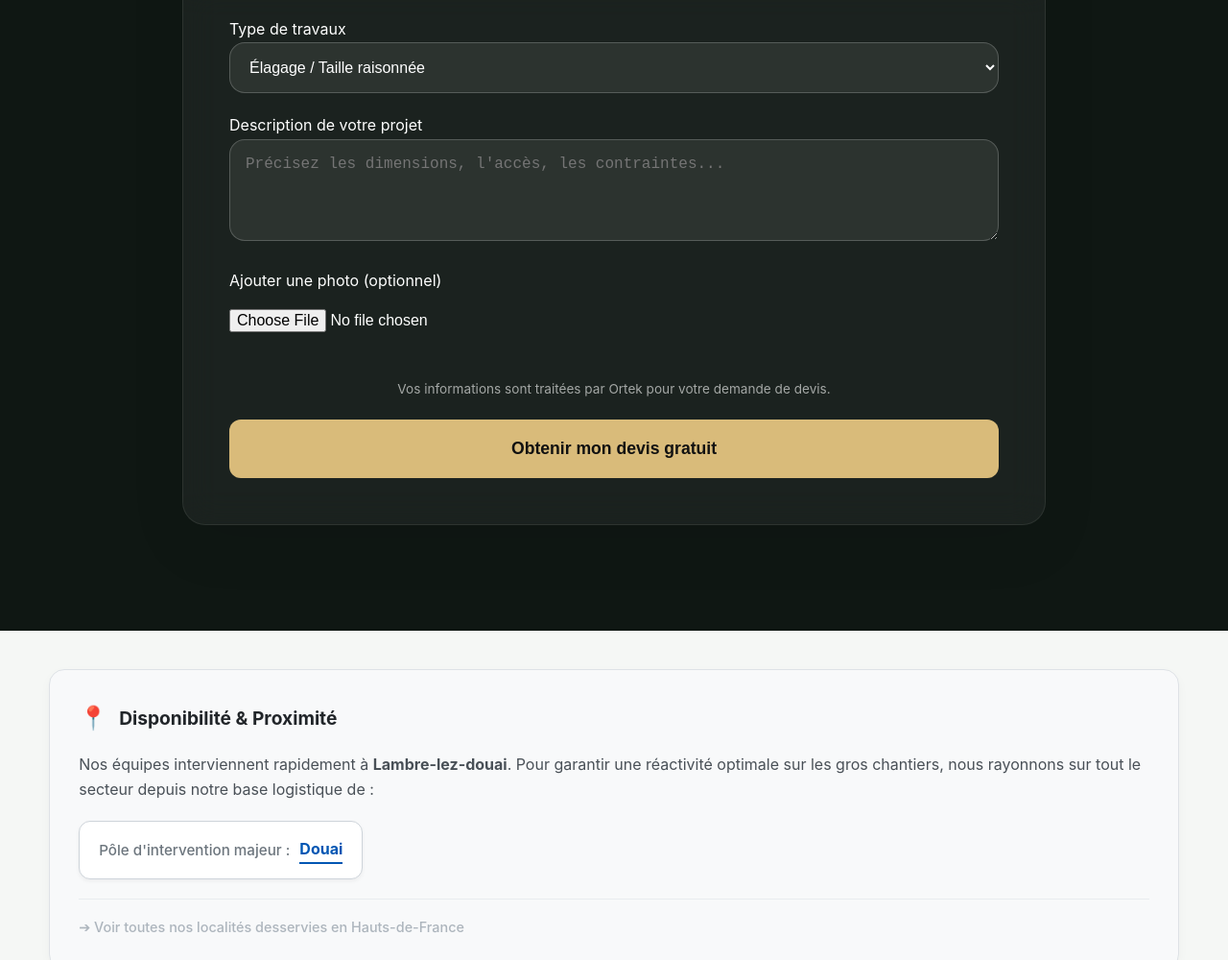
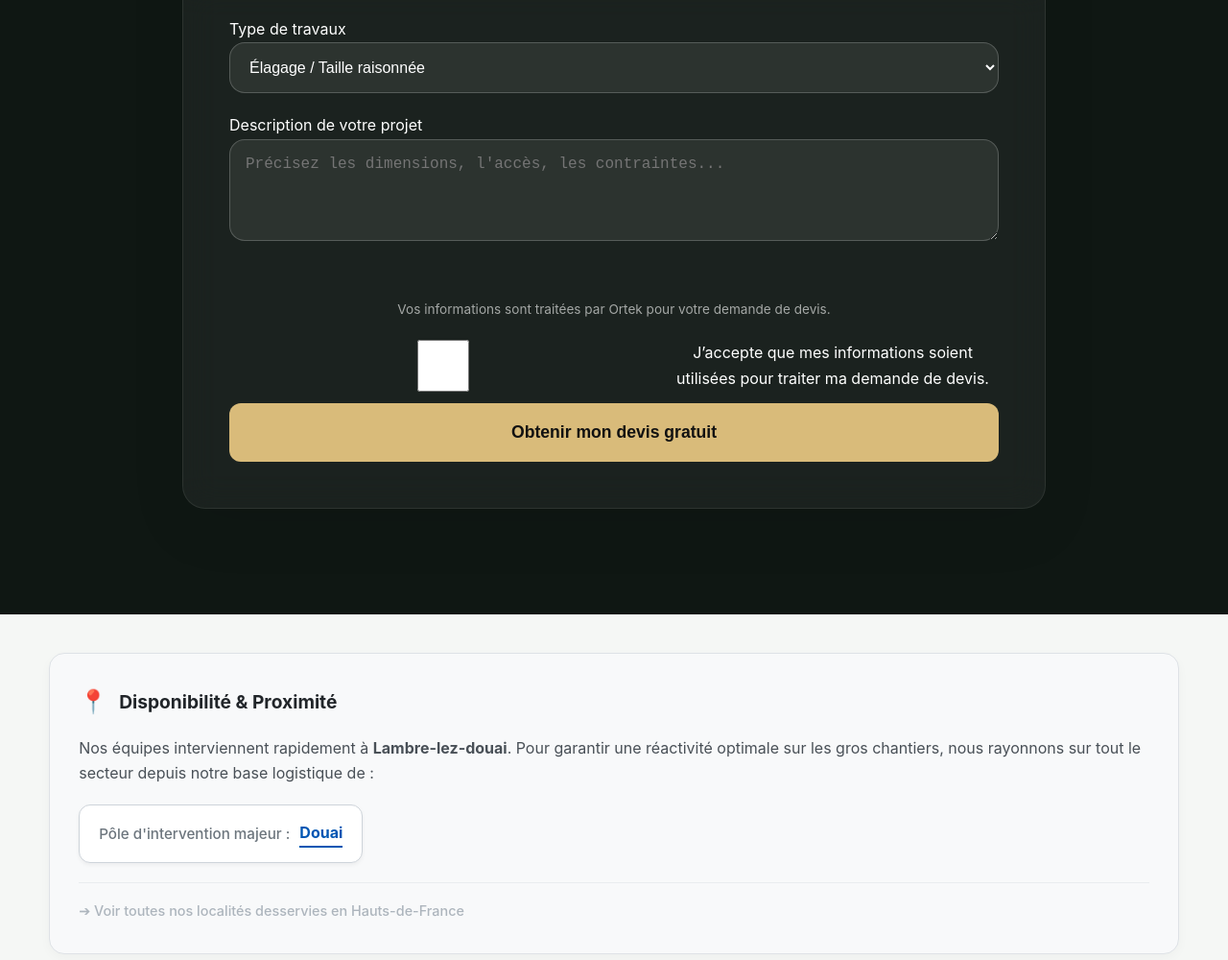
Before and after one commit to cfruchart96-cyber/Apporteur, a plain HTML site: page villelambre-lez-douai.html in a window 1280 px wide. Shown: the part 5261-6261 px from the top of the page at 96% size. Drawn offline with Linux system fonts and the light colour scheme.

Commit message:
Migrer les formulaires de villes vers le service centralisé

```diff
--- a/villelambre-lez-douai.html
+++ b/villelambre-lez-douai.html
@@ -495,7 +495,7 @@
     }
 
   </style>
-</head>
+<style>.form-honeypot{position:absolute;left:-9999px;width:1px;height:1px;opacity:0}.central-consent{display:flex;gap:10px;margin:12px 0}.central-consent input{width:auto}</style></head>
 <a href="#devis" class="mobile-devis-bubble">
   Demander un devis
 </a>
@@ -869,7 +869,7 @@
       </div>
 
       <div class="form-wrapper">
-        <form action="https://formspree.io/f/xkonewrj" method="POST" enctype="multipart/form-data">
+        <form id="quote-form" action="https://script.google.com/macros/s/AKfycbyrqwNHVZrrJG3PECWbGgbVqk2ByPhQchLxBJVeBGES5pdUTLsSqsflXfiVJuBWG3V8Ig/exec" method="POST" enctype="multipart/form-data"><input type="hidden" name="site_source" value="elagage62-59.fr"><input type="hidden" name="page_source" value=""><input type="text" name="website" class="form-honeypot" tabindex="-1" autocomplete="off" aria-hidden="true">
 
          <input type="hidden" name="Provenance" value="Lead Ortek Elagage">
 
@@ -909,13 +909,12 @@
             </div>
 
             <div class="form-group" style="grid-column: 1 / -1;">
-              <label for="photo">Ajouter une photo (optionnel)</label>
-              <input type="file" id="photo" name="upload" accept="image/*" style="border:none; background:transparent; padding-left:0;">
-            </div>
+              </div>
           </div>
 
           <div class="form-footer">
             <p class="privacy-note">Vos informations sont traitées par Ortek pour votre demande de devis.</p>
+<label class="central-consent"><input type="checkbox" name="consent" value="oui" required><span>J’accepte que mes informations soient utilisées pour traiter ma demande de devis.</span></label><p id="form-status" role="status" aria-live="polite"></p>
             <button type="submit" class="btn-large">Obtenir mon devis gratuit</button>
           </div>
 
@@ -1032,5 +1031,5 @@
     });
   });
 </script>
-</body>
+<script>(function(){const f=document.getElementById('quote-form');if(!f)return;const s=f.querySelector('#form-status'),p=f.querySelector('[name="page_source"]');if(p)p.value=location.href;f.addEventListener('submit',async e=>{e.preventDefault();if(!f.checkValidity()){f.reportValidity();return}const b=f.querySelector('button[type="submit"]');if(b)b.disabled=true;if(s)s.textContent='Envoi en cours…';try{await fetch(f.action,{method:'POST',mode:'no-cors',body:new URLSearchParams(new FormData(f))});f.reset();if(p)p.value=location.href;if(s)s.textContent='Votre demande a été transmise. Nous vous recontactons rapidement.'}catch(x){if(s)s.textContent='Impossible d’envoyer la demande pour le moment. Réessayez plus tard.'}finally{if(b)b.disabled=false}})})();</script></body>
 </html>
```
